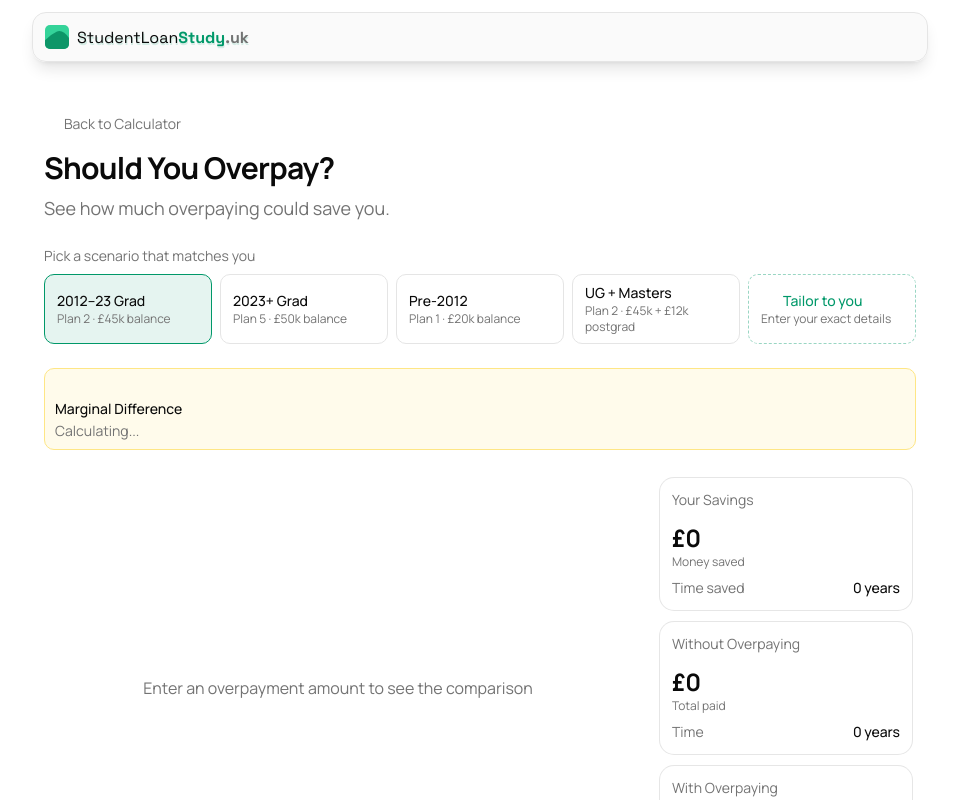
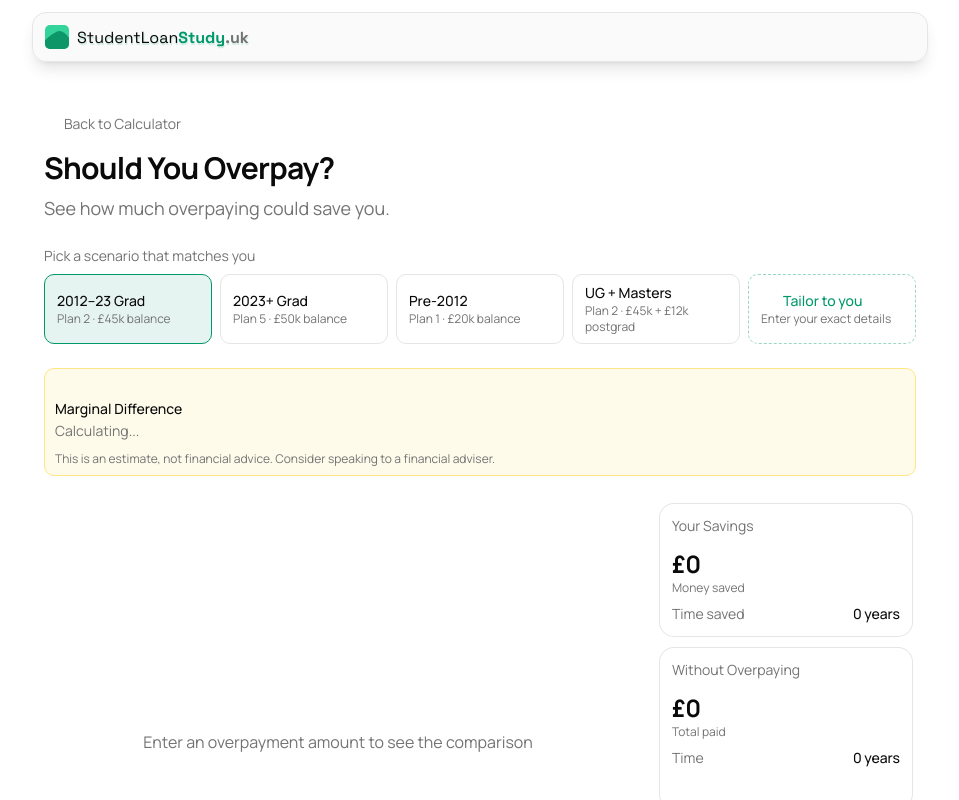
Before and after one commit to QingqiShi/uk-student-loan-study, a Next.js app: page /overpay in a window 1280 px wide. Shown: the top 800 px of the page, without its empty margins (160-1119 px from the left). Built offline with nearby package versions, Linux system fonts and the light colour scheme; some icons are missing.

Commit message:
refactor: add idle state for overpay verdict when no overpayment entered (#145)

```diff
--- a/src/components/overpay/OverpayPage.tsx
+++ b/src/components/overpay/OverpayPage.tsx
@@ -131,7 +131,6 @@ export function OverpayPage() {
         <OverpayVerdict
           recommendation={analysis.recommendation}
           reason={analysis.recommendationReason}
-          showDisclaimer={analysis.overpaymentContributions > 0}
         />
 
         <div className="grid gap-6 md:grid-cols-[1fr_260px]">
--- a/src/components/overpay/OverpaySummaryCards.tsx
+++ b/src/components/overpay/OverpaySummaryCards.tsx
@@ -96,14 +96,14 @@ export function OverpaySummaryCards({ analysis }: OverpaySummaryCardsProps) {
               {formatYears(baseline.monthsToPayoff)}
             </span>
           </div>
-          {baseline.writtenOff && (
-            <div className="flex justify-between text-sm">
-              <span className="text-muted-foreground">Written off</span>
-              <span className="font-medium text-status-info-foreground tabular-nums">
-                {currencyFormatter.format(baseline.amountWrittenOff)}
-              </span>
-            </div>
-          )}
+          <div
+            className={`flex justify-between text-sm ${!baseline.writtenOff ? "invisible" : ""}`}
+          >
+            <span className="text-muted-foreground">Written off</span>
+            <span className="font-medium text-status-info-foreground tabular-nums">
+              {currencyFormatter.format(baseline.amountWrittenOff)}
+            </span>
+          </div>
         </CardContent>
       </Card>
 
@@ -129,19 +129,25 @@ export function OverpaySummaryCards({ analysis }: OverpaySummaryCardsProps) {
               {formatYears(overpay.monthsToPayoff)}
             </span>
           </div>
-          {overpay.writtenOff && (
+          {overpay.writtenOff ? (
             <div className="flex justify-between text-sm">
               <span className="text-muted-foreground">Written off</span>
               <span className="font-medium text-status-info-foreground tabular-nums">
                 {currencyFormatter.format(overpay.amountWrittenOff)}
               </span>
             </div>
-          )}
-          {!overpay.writtenOff && baseline.writtenOff && (
+          ) : baseline.writtenOff ? (
             <div className="flex justify-between text-sm">
               <span className="text-muted-foreground">Status</span>
               <span className="font-medium text-status-success-foreground">
                 Paid off
+              </span>
+            </div>
+          ) : (
+            <div className="invisible flex justify-between text-sm">
+              <span className="text-muted-foreground">Written off</span>
+              <span className="font-medium tabular-nums">
+                {currencyFormatter.format(0)}
               </span>
             </div>
           )}
--- a/src/components/overpay/OverpayVerdict.tsx
+++ b/src/components/overpay/OverpayVerdict.tsx
@@ -2,6 +2,7 @@ import {
   Alert02Icon,
   Tick02Icon,
   Cancel01Icon,
+  InformationCircleIcon,
 } from "@hugeicons/core-free-icons";
 import { HugeiconsIcon } from "@hugeicons/react";
 import type { RecommendationType } from "@/lib/loans/overpay-types";
@@ -30,20 +31,24 @@ const verdictConfig: Record<
     className: "bg-status-warning border-status-warning-border",
     icon: Alert02Icon,
   },
+  idle: {
+    title: "Ready to Compare",
+    className: "bg-muted/50 border-border",
+    icon: InformationCircleIcon,
+  },
 };
 
 interface OverpayVerdictProps {
   recommendation: RecommendationType;
   reason: string;
-  showDisclaimer: boolean;
 }
 
 export function OverpayVerdict({
   recommendation,
   reason,
-  showDisclaimer,
 }: OverpayVerdictProps) {
   const config = verdictConfig[recommendation];
+  const isIdle = recommendation === "idle";
 
   return (
     <Alert className={config.className} role="status" aria-live="polite">
@@ -54,12 +59,11 @@ export function OverpayVerdict({
       />
       <AlertTitle>{config.title}</AlertTitle>
       <AlertDescription>{reason}</AlertDescription>
-      {showDisclaimer && (
-        <p className="col-span-full mt-2 text-xs text-muted-foreground">
-          This is an estimate, not financial advice. Consider speaking to a
-          financial adviser.
-        </p>
-      )}
+      <p className="col-span-full mt-2 text-xs text-muted-foreground">
+        {isIdle
+          ? "Adjust the inputs below to explore different scenarios."
+          : "This is an estimate, not financial advice. Consider speaking to a financial adviser."}
+      </p>
     </Alert>
   );
 }
--- a/src/lib/loans/overpay-simulate.ts
+++ b/src/lib/loans/overpay-simulate.ts
@@ -148,8 +148,9 @@ export function simulateOverpayScenarios(
         lumpSumPayment,
       )
     : {
-        recommendation: "marginal" as RecommendationType,
-        reason: "Enter an overpayment amount to compare scenarios.",
+        recommendation: "idle" as RecommendationType,
+        reason:
+          "Enter a lump sum or monthly amount to see if overpaying saves you money.",
       };
 
   return {
--- a/src/lib/loans/overpay-types.ts
+++ b/src/lib/loans/overpay-types.ts
@@ -34,7 +34,8 @@ export interface ScenarioResult {
 export type RecommendationType =
   | "dont-overpay" // Loan will be written off anyway
   | "overpay" // Overpaying saves money
-  | "marginal"; // Within 10% - personal preference
+  | "marginal" // Within 10% - personal preference
+  | "idle"; // No overpayment entered — prompt state
 
 /**
  * A single data point in the balance time series for charting.
```
Also changed, not shown: 1 other file (tests, documents, lock files or other folders).
